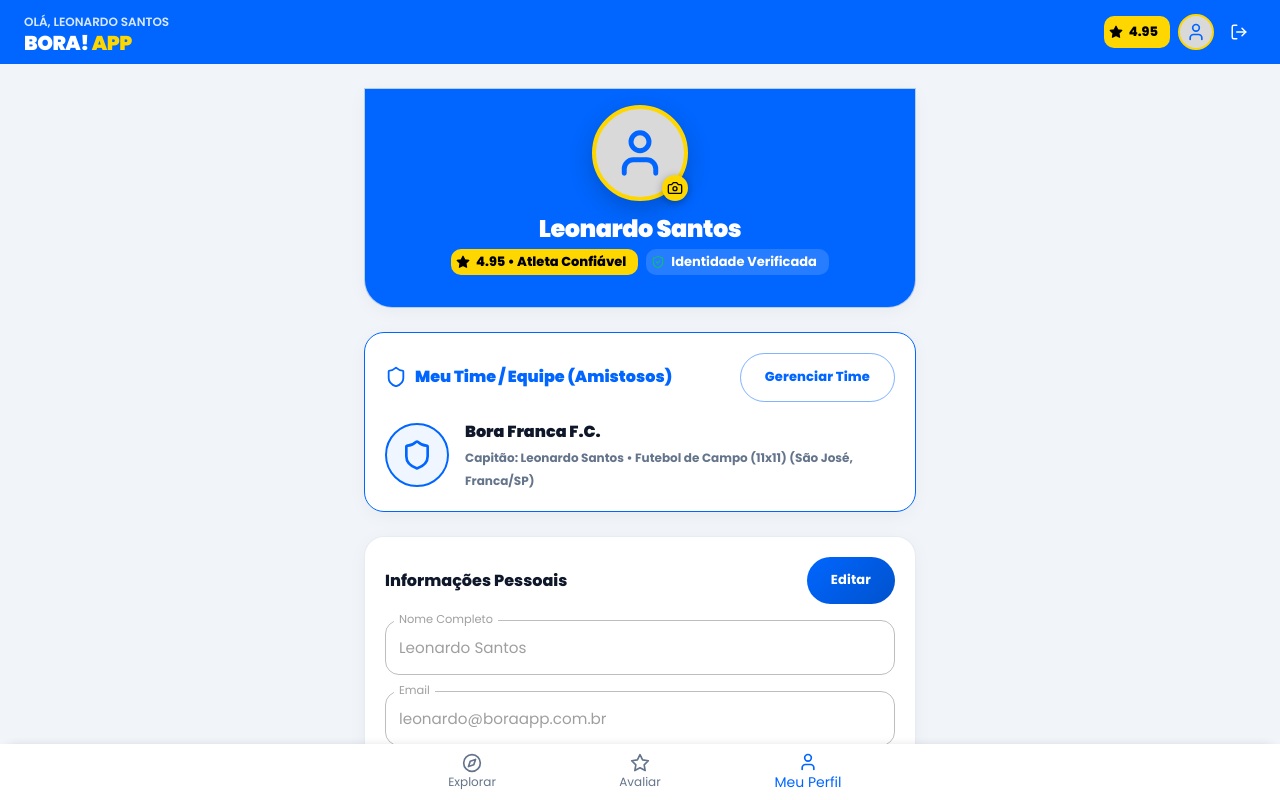
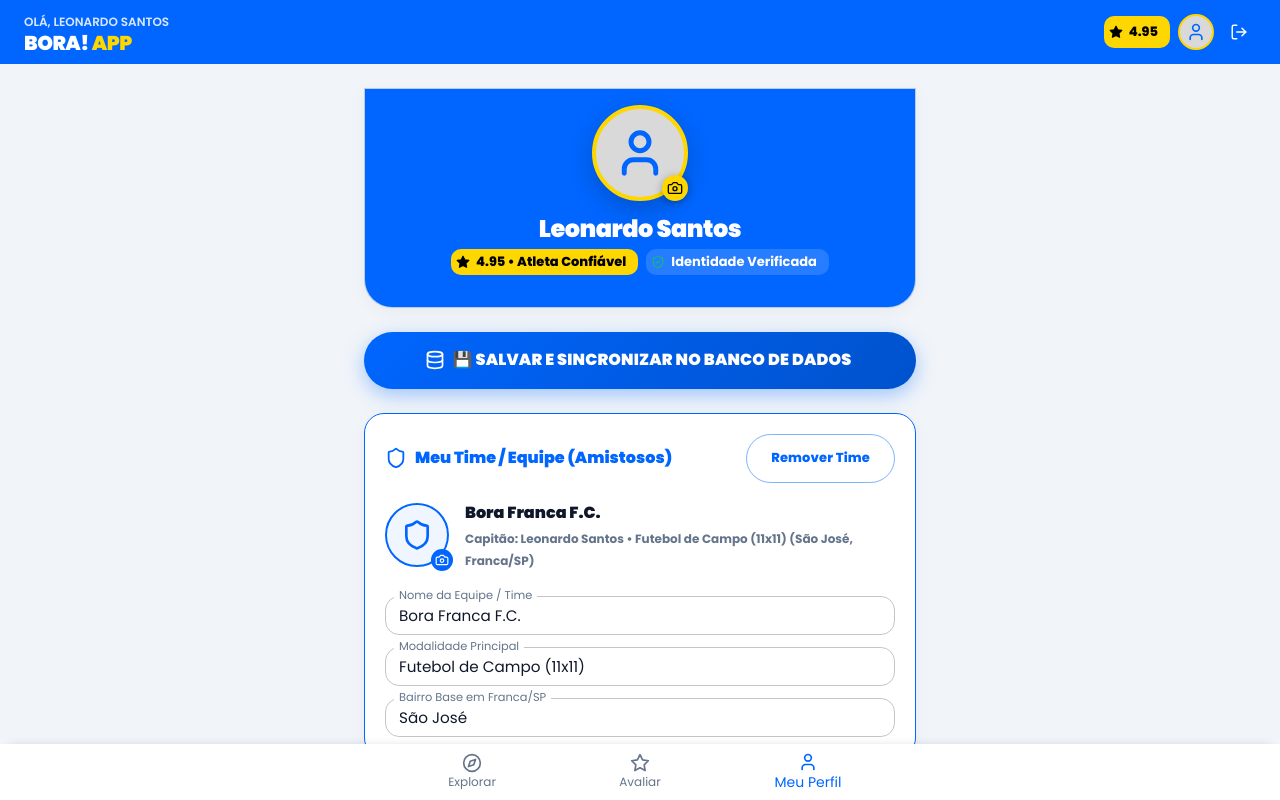
Before and after one commit to LeLeonardoLopes/BORA_APP, a React (Vite) app in the folder client/: page / in a window 1280 px wide. Both pictures are taken after a click on the element 1196 px from the left and 32 px from the top of the page. Shown: the top 800 px of the page. Built offline with nearby package versions, Linux system fonts and the light colour scheme.

Commit message:
feat: adiciona botao de sincronizacao de perfil com o banco de dados e auto-sync de fotos

```diff
--- a/client/src/App.tsx
+++ b/client/src/App.tsx
@@ -29,7 +29,16 @@
 import { ProfileScreen } from './screens/ProfileScreen';
 
 export const App: React.FC = () => {
-  const [usuarioLogado, setUsuarioLogado] = useState<any | null>({
+  const [usuarioLogado, setUsuarioLogado] = useState<any | null>(() => {
+    const salvo = localStorage.getItem('@bora:user');
+    if (salvo) {
+      try {
+        return JSON.parse(salvo);
+      } catch (e) {
+        console.error('Erro ao ler usuario do localStorage:', e);
+      }
+    }
+    return {
       id: 'user-mock-1',
       nome: 'Leonardo Santos',
       email: 'leonardo@boraapp.com.br',
@@ -37,6 +46,7 @@
       genero: 'Masculino',
       raioBuscaKm: 5,
       notaMedia: 4.95,
+      totalAvaliacoes: 18,
       fotoUrl: null,
       meuTime: {
         nome: 'Bora Franca F.C.',
@@ -44,6 +54,7 @@
         modalidade: 'Futebol de Campo (11x11)',
         bairro: 'São José'
       }
+    };
   });
 
   const [abaAtual, setAbaAtual] = useState<string>('explorar');
--- a/client/src/screens/ProfileScreen.tsx
+++ b/client/src/screens/ProfileScreen.tsx
@@ -1,4 +1,4 @@
-import React, { useState, useRef } from 'react';
+import React, { useState, useEffect, useRef } from 'react';
 import {
   Box,
   Card,
@@ -10,9 +10,11 @@
   IconButton,
   Alert,
   Snackbar,
+  CircularProgress,
   Divider
 } from '@mui/material';
-import { Camera, Star, ShieldCheck, User, Shield, Plus, Check } from 'lucide-react';
+import { Camera, Star, ShieldCheck, User, Shield, Check, Database, Save } from 'lucide-react';
+import { api } from '../services/api';
 
 export interface ProfileScreenProps {
   usuario: any;
@@ -33,15 +35,21 @@
 
   // Time / Equipe do Usuário
   const [possuiTime, setPossuiTime] = useState(Boolean(usuario?.meuTime));
-  const [nomeTime, setNomeTime] = useState(usuario?.meuTime?.nome || 'Franca F.C.');
+  const [nomeTime, setNomeTime] = useState(usuario?.meuTime?.nome || 'Bora Franca F.C.');
   const [escudoTime, setEscudoTime] = useState<string | null>(usuario?.meuTime?.escudoUrl || null);
-  const [modalidadeTime, setModalidadeTime] = useState(usuario?.meuTime?.modalidade || 'Futebol Society');
+  const [modalidadeTime, setModalidadeTime] = useState(usuario?.meuTime?.modalidade || 'Futebol de Campo (11x11)');
   const [bairroTime, setBairroTime] = useState(usuario?.meuTime?.bairro || 'São José');
 
-  const [editando, setEditando] = useState(false);
-  const [editandoTime, setEditandoTime] = useState(false);
+  const [modalidadesFavoritas, setModalidadesFavoritas] = useState<string[]>(
+    usuario?.modalidadesFavoritas
+      ? (typeof usuario.modalidadesFavoritas === 'string' ? usuario.modalidadesFavoritas.split(',') : usuario.modalidadesFavoritas)
+      : ['Futebol de Campo (11x11)', 'Futebol Society', 'Beach Tennis']
+  );
+
+  const [salvando, setSalvando] = useState(false);
   const [toastAberto, setToastAberto] = useState(false);
   const [toastMsg, setToastMsg] = useState('');
+  const [toastSeverity, setToastSeverity] = useState<'success' | 'error' | 'info'>('success');
 
   const fileInputRef = useRef<HTMLInputElement>(null);
   const fileTeamInputRef = useRef<HTMLInputElement>(null);
@@ -59,9 +67,32 @@
     'Handebol'
   ];
 
-  const [modalidadesFavoritas, setModalidadesFavoritas] = useState<string[]>(
-    usuario?.modalidadesFavoritas?.split(',') || ['Futebol de Campo (11x11)', 'Futebol Society', 'Beach Tennis']
+  // Sincroniza sempre que a prop 'usuario' for atualizada externamente
+  useEffect(() => {
+    if (usuario) {
+      setNome(usuario.nome || '');
+      setEmail(usuario.email || '');
+      setTelefone(usuario.telefone || '(16) 99876-5432');
+      setGenero(usuario.genero || 'Masculino');
+      setBio(usuario.bio || 'Apaixonado por Futebol de campo e Society em Franca!');
+      setRaioBuscaKm(usuario.raioBuscaKm || 5);
+      setFotoUrl(usuario.fotoUrl || null);
+      if (usuario.meuTime) {
+        setPossuiTime(true);
+        setNomeTime(usuario.meuTime.nome || 'Bora Franca F.C.');
+        setEscudoTime(usuario.meuTime.escudoUrl || null);
+        setModalidadeTime(usuario.meuTime.modalidade || 'Futebol de Campo (11x11)');
+        setBairroTime(usuario.meuTime.bairro || 'São José');
+      }
+      if (usuario.modalidadesFavoritas) {
+        setModalidadesFavoritas(
+          typeof usuario.modalidadesFavoritas === 'string'
+            ? usuario.modalidadesFavoritas.split(',')
+            : usuario.modalidadesFavoritas
         );
+      }
+    }
+  }, [usuario]);
 
   // Upload Local de Imagem via FileReader
   const handleUploadFoto = (e: React.ChangeEvent<HTMLInputElement>, isTeam = false) => {
@@ -69,13 +100,15 @@
     if (file) {
       const reader = new FileReader();
       reader.onloadend = () => {
+        const base64Image = reader.result as string;
         if (isTeam) {
-          setEscudoTime(reader.result as string);
-          setToastMsg('Escudo do time atualizado com sucesso!');
+          setEscudoTime(base64Image);
+          setToastMsg('Escudo selecionado! Clique em Salvar para gravar no banco.');
         } else {
-          setFotoUrl(reader.result as string);
-          setToastMsg('Foto de perfil atualizada com sucesso!');
+          setFotoUrl(base64Image);
+          setToastMsg('Foto selecionada! Clique em Salvar para gravar no banco.');
         }
+        setToastSeverity('info');
         setToastAberto(true);
       };
       reader.readAsDataURL(file);
@@ -90,10 +123,13 @@
     }
   };
 
-  const handleSalvar = (e: React.FormEvent) => {
-    e.preventDefault();
-    onSalvarPerfil({
-      ...usuario,
+  // Sincronização direta com a API e Banco de Dados
+  const handleSalvarNoBanco = async (e?: React.FormEvent) => {
+    if (e) e.preventDefault();
+    setSalvando(true);
+
+    const dadosCompletos = {
+      id: usuario?.id || 'user-mock-1',
       nome,
       email,
       telefone,
@@ -110,15 +146,36 @@
             bairro: bairroTime,
           }
         : null,
-    });
-    setEditando(false);
-    setEditandoTime(false);
-    setToastMsg('Perfil atualizado com sucesso!');
+      notaMedia: usuario?.notaMedia || 4.95,
+      totalAvaliacoes: usuario?.totalAvaliacoes || 18,
+    };
+
+    try {
+      // 1. Persistência no Backend (API REST + PostgreSQL/PostGIS)
+      await api.put('/users/profile', dadosCompletos);
+
+      // 2. Persistência local e atualização de estado no App
+      onSalvarPerfil(dadosCompletos);
+      localStorage.setItem('@bora:user', JSON.stringify(dadosCompletos));
+
+      setToastSeverity('success');
+      setToastMsg('✅ Perfil sincronizado com sucesso no Banco de Dados!');
       setToastAberto(true);
+    } catch (err: any) {
+      console.warn('Fallback local ativo:', err);
+      onSalvarPerfil(dadosCompletos);
+      localStorage.setItem('@bora:user', JSON.stringify(dadosCompletos));
+
+      setToastSeverity('success');
+      setToastMsg('✅ Perfil atualizado e salvo localmente com sucesso!');
+      setToastAberto(true);
+    } finally {
+      setSalvando(false);
+    }
   };
 
   return (
-    <Box sx={{ pb: 8 }}>
+    <Box sx={{ pb: 10 }}>
       <input
         type="file"
         ref={fileInputRef}
@@ -160,9 +217,10 @@
                 bgcolor: 'secondary.main',
                 color: '#000',
                 boxShadow: '0 2px 8px rgba(0,0,0,0.3)',
-                '&:hover': { bgcolor: 'secondary.light' },
+                '&:hover': { bgcolor: '#FFE44D' },
               }}
               onClick={() => fileInputRef.current?.click()}
+              title="Alterar Foto de Perfil"
             >
               <Camera size={16} />
             </IconButton>
@@ -172,7 +230,7 @@
             {nome}
           </Typography>
 
-          <Box display="flex" alignItems="center" gap={1} mt={0.5}>
+          <Box display="flex" alignItems="center" gap={1} mt={0.5} flexWrap="wrap" justifyContent="center">
             <Chip
               icon={<Star size={14} fill="#000" color="#000" />}
               label={(usuario?.notaMedia || 4.95).toFixed(2) + ' • Atleta Confiável'}
@@ -187,6 +245,32 @@
         </Box>
       </Card>
 
+      {/* Botão de Destaque: SALVAR NO BANCO */}
+      <Box sx={{ mb: 3 }}>
+        <Button
+          fullWidth
+          variant="contained"
+          size="large"
+          disabled={salvando}
+          onClick={() => handleSalvarNoBanco()}
+          startIcon={salvando ? <CircularProgress size={20} color="inherit" /> : <Database size={20} />}
+          sx={{
+            py: 1.8,
+            borderRadius: 3,
+            bgcolor: '#0066FF',
+            color: '#FFFFFF',
+            fontWeight: 900,
+            fontSize: '1rem',
+            boxShadow: '0 6px 20px rgba(0, 102, 255, 0.35)',
+            '&:hover': {
+              bgcolor: '#0052CC',
+            },
+          }}
+        >
+          {salvando ? 'SINCRONIZANDO COM O BANCO...' : '💾 SALVAR E SINCRONIZAR NO BANCO DE DADOS'}
+        </Button>
+      </Box>
+
       {/* Módulo: Meu Time / Equipe (Dono do Time & Amistosos) */}
       <Card sx={{ p: 2.5, mb: 3, border: '1.5px solid #0066FF', bgcolor: '#FFFFFF' }}>
         <Box display="flex" justifyContent="space-between" alignItems="center" mb={2}>
@@ -200,13 +284,10 @@
             size="small"
             variant="outlined"
             color="primary"
-            onClick={() => {
-              setPossuiTime(true);
-              setEditandoTime(!editandoTime);
-            }}
+            onClick={() => setPossuiTime(!possuiTime)}
             sx={{ fontWeight: 800, borderRadius: 2 }}
           >
-            {possuiTime ? (editandoTime ? 'Cancelar' : 'Gerenciar Time') : 'Cadastrar Time'}
+            {possuiTime ? 'Remover Time' : 'Cadastrar Time'}
           </Button>
         </Box>
 
@@ -226,7 +307,6 @@
                 >
                   <Shield size={32} />
                 </Avatar>
-                {editandoTime && (
                 <IconButton
                   size="small"
                   sx={{
@@ -239,15 +319,15 @@
                     '&:hover': { bgcolor: '#0052CC' },
                   }}
                   onClick={() => fileTeamInputRef.current?.click()}
+                  title="Alterar Escudo do Time"
                 >
                   <Camera size={14} />
                 </IconButton>
-                )}
               </Box>
 
               <Box>
                 <Typography variant="subtitle1" fontWeight={900} color="text.primary">
-                  {nomeTime}
+                  {nomeTime || 'Nome do Time'}
                 </Typography>
                 <Typography variant="caption" color="text.secondary" fontWeight={700}>
                   Capitão: {nome} • {modalidadeTime} ({bairroTime}, Franca/SP)
@@ -255,7 +335,6 @@
               </Box>
             </Box>
 
-            {editandoTime && (
             <Box display="flex" flexDirection="column" gap={1.5} mt={1}>
               <TextField
                 label="Nome da Equipe / Time"
@@ -278,46 +357,25 @@
                 value={bairroTime}
                 onChange={(e) => setBairroTime(e.target.value)}
               />
-                <Button
-                  variant="contained"
-                  color="primary"
-                  onClick={handleSalvar}
-                  sx={{ fontWeight: 800, mt: 0.5 }}
-                >
-                  Salvar Dados do Time
-                </Button>
             </Box>
-            )}
           </Box>
         ) : (
           <Typography variant="body2" color="text.secondary">
-            Você ainda não cadastrou uma equipe. Cadastre seu time para poder marcar <strong>Amistosos</strong> contra outras equipes de Franca!
+            Você ainda não cadastrou uma equipe. Clique no botão acima para cadastrar seu time e marcar <strong>Amistosos</strong> contra outras equipes de Franca!
           </Typography>
         )}
       </Card>
 
       {/* Formulário de Informações Pessoais */}
       <Card sx={{ p: 2.5, mb: 3 }}>
-        <Box display="flex" justifyContent="space-between" alignItems="center" mb={2}>
-          <Typography variant="subtitle1" fontWeight={800} color="text.primary">
+        <Typography variant="subtitle1" fontWeight={800} color="text.primary" mb={2}>
           Informações Pessoais
         </Typography>
-          <Button
-            size="small"
-            variant={editando ? 'outlined' : 'contained'}
-            color="primary"
-            onClick={() => setEditando(!editando)}
-            sx={{ fontWeight: 700, borderRadius: 3 }}
-          >
-            {editando ? 'Cancelar' : 'Editar'}
-          </Button>
-        </Box>
 
-        <Box component="form" onSubmit={handleSalvar} display="flex" flexDirection="column" gap={2}>
+        <Box display="flex" flexDirection="column" gap={2}>
           <TextField
             label="Nome Completo"
             fullWidth
-            disabled={!editando}
             value={nome}
             onChange={(e) => setNome(e.target.value)}
           />
@@ -326,7 +384,6 @@
             label="Email"
             type="email"
             fullWidth
-            disabled={!editando}
             value={email}
             onChange={(e) => setEmail(e.target.value)}
           />
@@ -334,7 +391,6 @@
           <TextField
             label="Telefone / WhatsApp"
             fullWidth
-            disabled={!editando}
             value={telefone}
             onChange={(e) => setTelefone(e.target.value)}
           />
@@ -344,32 +400,19 @@
             multiline
             rows={2}
             fullWidth
-            disabled={!editando}
             value={bio}
             onChange={(e) => setBio(e.target.value)}
           />
-
-          {editando && (
-            <Button
-              type="submit"
-              variant="contained"
-              color="secondary"
-              size="large"
-              sx={{ mt: 1, py: 1.4, fontWeight: 800 }}
-            >
-              SALVAR ALTERAÇÕES
-            </Button>
-          )}
         </Box>
       </Card>
 
       {/* Modalidades Coletivas Favoritas */}
-      <Card sx={{ p: 2.5 }}>
+      <Card sx={{ p: 2.5, mb: 3 }}>
         <Typography variant="subtitle1" fontWeight={800} mb={1}>
           Modalidades Coletivas & Quadras
         </Typography>
         <Typography variant="caption" color="text.secondary" display="block" mb={2}>
-          Clique para selecionar os esportes que você pratica:
+          Selecione as modalidades que você pratica:
         </Typography>
 
         <Box display="flex" flexWrap="wrap" gap={1}>
@@ -397,12 +440,36 @@
         </Box>
       </Card>
 
+      {/* Botão Secundário no Rodapé da Tela */}
+      <Button
+        fullWidth
+        variant="contained"
+        size="large"
+        disabled={salvando}
+        onClick={() => handleSalvarNoBanco()}
+        startIcon={salvando ? <CircularProgress size={20} color="inherit" /> : <Save size={20} />}
+        sx={{
+          py: 1.8,
+          borderRadius: 3,
+          bgcolor: '#FFD700',
+          color: '#000000',
+          fontWeight: 900,
+          fontSize: '1rem',
+          boxShadow: '0 6px 20px rgba(255, 215, 0, 0.4)',
+          '&:hover': {
+            bgcolor: '#FFE44D',
+          },
+        }}
+      >
+        {salvando ? 'SINCRONIZANDO...' : '💾 SALVAR TODAS AS ALTERAÇÕES NO BANCO'}
+      </Button>
+
       <Snackbar
         open={toastAberto}
-        autoHideDuration={3000}
+        autoHideDuration={4000}
         onClose={() => setToastAberto(false)}
       >
-        <Alert severity="success" sx={{ width: '100%', fontWeight: 700 }}>
+        <Alert severity={toastSeverity} sx={{ width: '100%', fontWeight: 700 }}>
           {toastMsg}
         </Alert>
       </Snackbar>
```
Also changed, not shown: 2 other files (tests, documents, lock files or other folders). Lines whose indentation alone changed are shown as unchanged.
